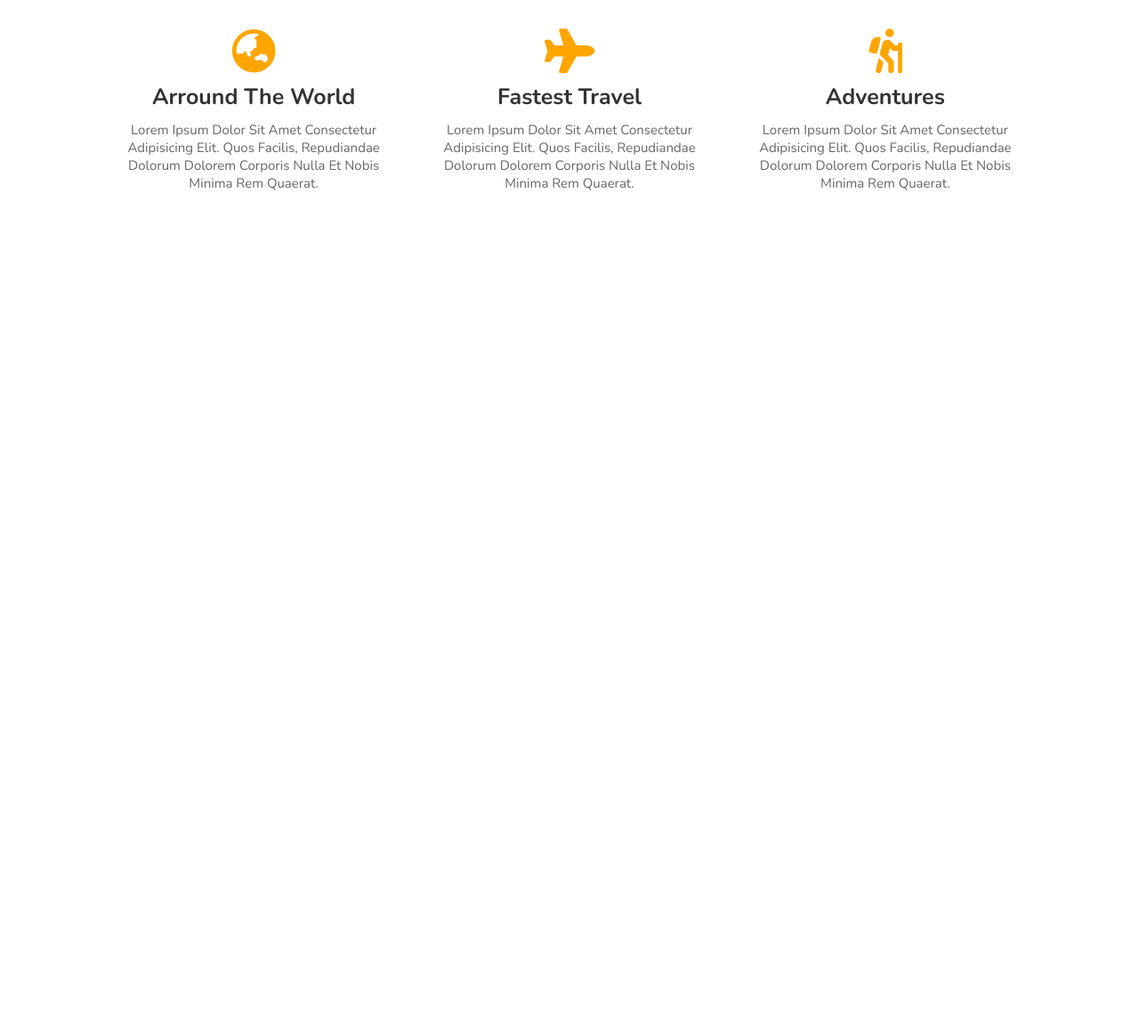
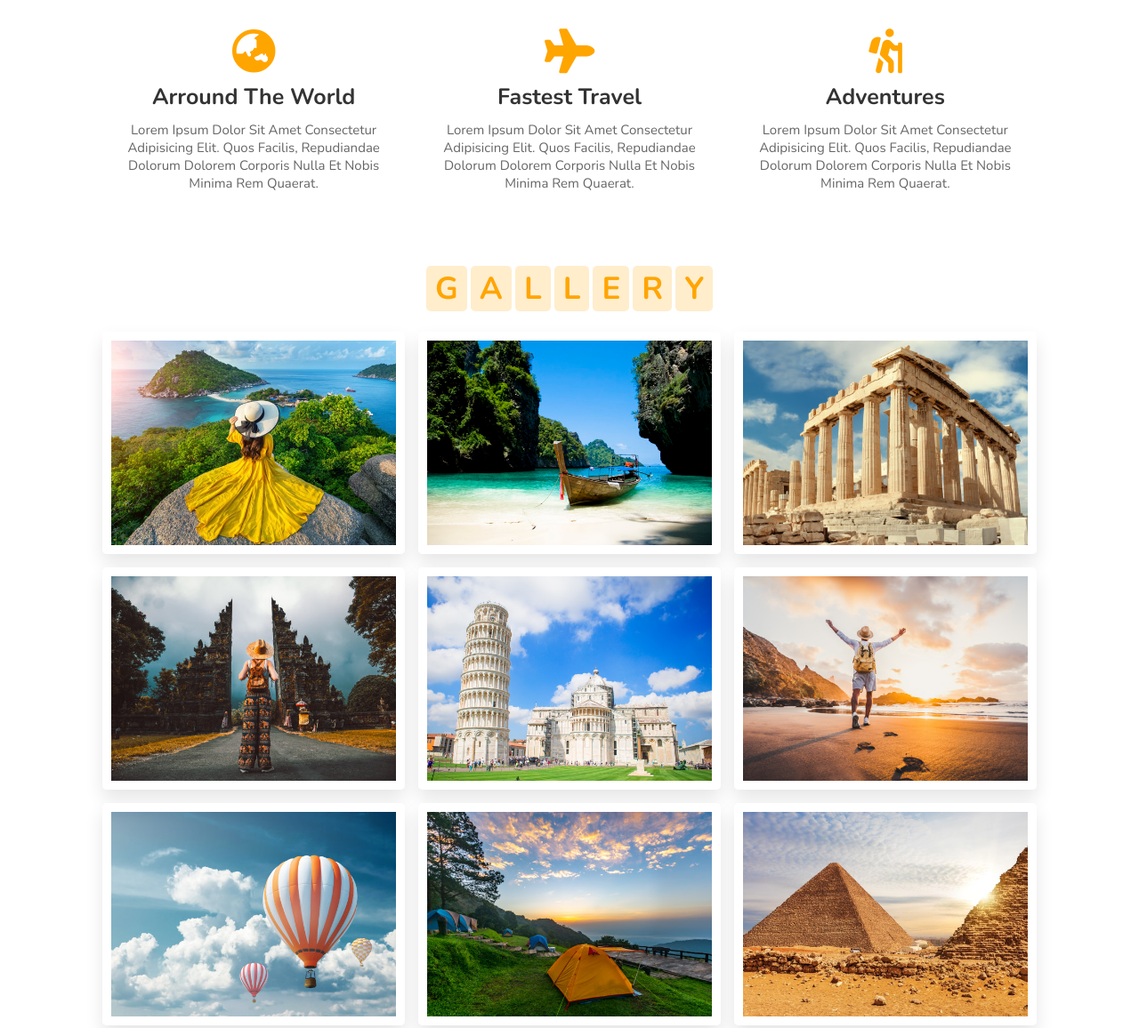
Before and after one commit to CalebeFelipe/BonVoyage, a plain HTML site: page index.html in a window 1280 px wide. Shown: the part 2951-4107 px from the top of the page at 89% size. Before the commit the page ends 3207 px from the top, so only its background shows below. Drawn offline with nearby package versions, Linux system fonts and the light colour scheme.

Commit message:
feat: Update Readme.md and adding gallery section

```diff
--- a/css/style.css
+++ b/css/style.css
@@ -439,6 +439,59 @@ header .search-bar-container label {
   padding: 1rem 0;
 }
 
+/* gallery */
+
+.gallery .box-container {
+  display: flex;
+  flex-wrap: wrap;
+  gap: 1.5rem;
+}
+
+.gallery .box-container .box {
+  overflow: hidden;
+  box-shadow: 0 1rem 2rem rgba(0,0,0,.1);
+  border: 1rem solid #fff;
+  border-radius: .5rem;
+  flex: 1 1 30rem;
+  height: 25rem;
+  position: relative;
+}
+
+.gallery .box-container .box img {
+  height: 100%;
+  width: 100%;
+  object-fit: cover;
+}
+
+.gallery .box-container .box .content {
+  position: absolute;
+  top: -100%;
+  left: 0;
+  height: 100%;
+  width: 100%;
+  text-align: center;
+  background: rgba(0,0,0,.7);
+  display: flex;
+  flex-direction: column;
+  justify-content: center;
+  align-items: center;
+}
+
+.gallery .box-container .box .content h3 {
+  font-size: 2.5rem;
+  color: var(--orange);
+}
+
+.gallery .box-container .box .content p {
+  font-size: 1.5rem;
+  color: #eee;
+  padding: .5rem 0;
+}
+
+.gallery .box-container .box:hover .content{
+  top: 0;
+}
+
 /*media queries*/
 
 @media (max-width:1200px) {
--- a/index.html
+++ b/index.html
@@ -318,6 +318,106 @@
 
     <!-- services section ends -->
 
+    <!-- gallery section ends -->
+
+        <section class="gallery" id="gallery">
+
+            <h1 class="heading">
+                <span>g</span>
+                <span>a</span>
+                <span>l</span>
+                <span>l</span>
+                <span>e</span>
+                <span>r</span>
+                <span>y</span>
+            </h1>
+
+            <div class="box-container">
+                <div class="box">
+                    <img src="images/g-1.jpg" alt="">
+                    <div class="content">
+                        <h3>amazing places</h3>
+                        <p>Lorem ipsum dolor sit amet consectetur adipisicing elit.</p>
+                        <a href="#" class="btn">see more</a>
+                    </div>
+                </div>
+
+                <div class="box">
+                    <img src="images/g-2.jpg" alt="">
+                    <div class="content">
+                        <h3>amazing places</h3>
+                        <p>Lorem ipsum dolor sit amet consectetur adipisicing elit.</p>
+                        <a href="#" class="btn">see more</a>
+                    </div>
+                </div>
+
+                <div class="box">
+                    <img src="images/g-3.jpg" alt="">
+                    <div class="content">
+                        <h3>amazing places</h3>
+                        <p>Lorem ipsum dolor sit amet consectetur adipisicing elit.</p>
+                        <a href="#" class="btn">see more</a>
+                    </div>
+                </div>
+
+                <div class="box">
+                    <img src="images/g-4.jpg" alt="">
+                    <div class="content">
+                        <h3>amazing places</h3>
+                        <p>Lorem ipsum dolor sit amet consectetur adipisicing elit.</p>
+                        <a href="#" class="btn">see more</a>
+                    </div>
+                </div>
+
+                <div class="box">
+                    <img src="images/g-5.jpg" alt="">
+                    <div class="content">
+                        <h3>amazing places</h3>
+                        <p>Lorem ipsum dolor sit amet consectetur adipisicing elit.</p>
+                        <a href="#" class="btn">see more</a>
+                    </div>
+                </div>
+
+                <div class="box">
+                    <img src="images/g-6.jpg" alt="">
+                    <div class="content">
+                        <h3>amazing places</h3>
+                        <p>Lorem ipsum dolor sit amet consectetur adipisicing elit.</p>
+                        <a href="#" class="btn">see more</a>
+                    </div>
+                </div>
+
+                <div class="box">
+                    <img src="images/g-7.jpg" alt="">
+                    <div class="content">
+                        <h3>amazing places</h3>
+                        <p>Lorem ipsum dolor sit amet consectetur adipisicing elit.</p>
+                        <a href="#" class="btn">see more</a>
+                    </div>
+                </div>
+
+                <div class="box">
+                    <img src="images/g-8.jpg" alt="">
+                    <div class="content">
+                        <h3>amazing places</h3>
+                        <p>Lorem ipsum dolor sit amet consectetur adipisicing elit.</p>
+                        <a href="#" class="btn">see more</a>
+                    </div>
+                </div>
+
+                <div class="box">
+                    <img src="images/g-9.jpg" alt="">
+                    <div class="content">
+                        <h3>amazing places</h3>
+                        <p>Lorem ipsum dolor sit amet consectetur adipisicing elit.</p>
+                        <a href="#" class="btn">see more</a>
+                    </div>
+                </div>
+            </div>
+
+        </section>
+
+    <!-- gallery section ends -->
 
     <!-- custom js file link-->
     <script src="js/script.js"></script>
```
Also changed, not shown: 1 other file.
